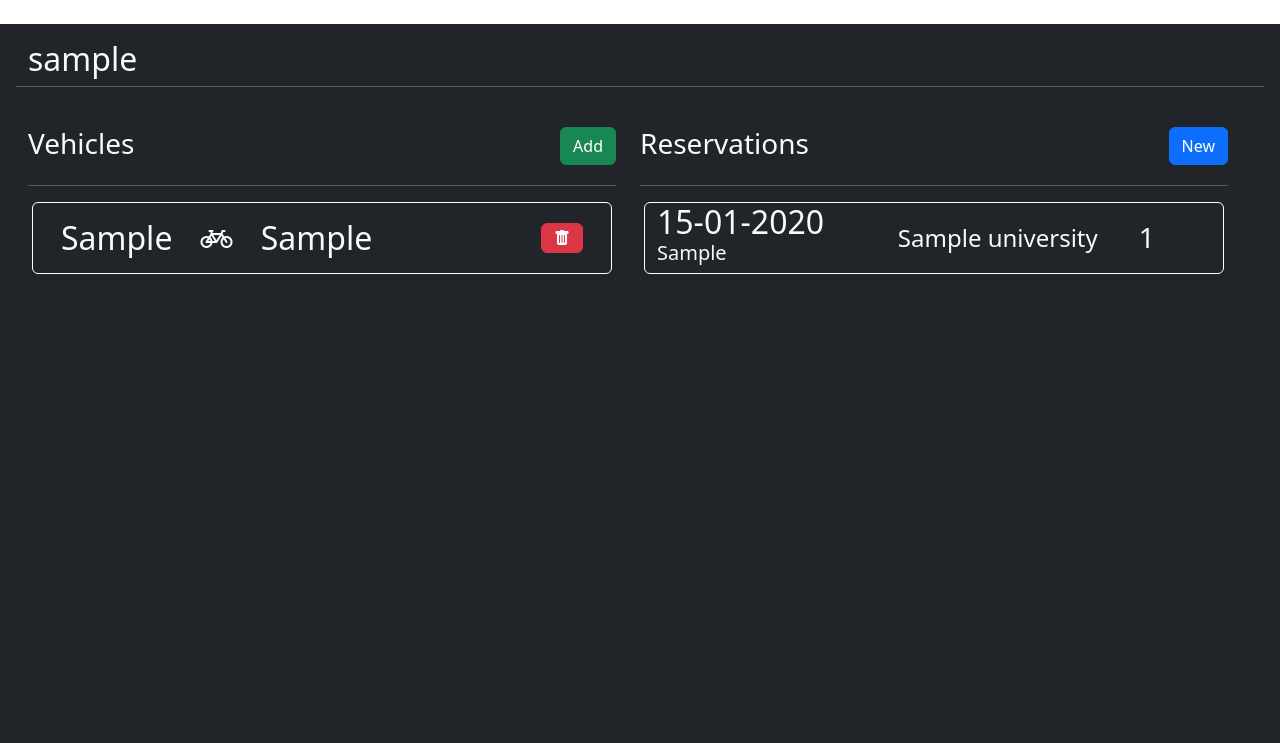
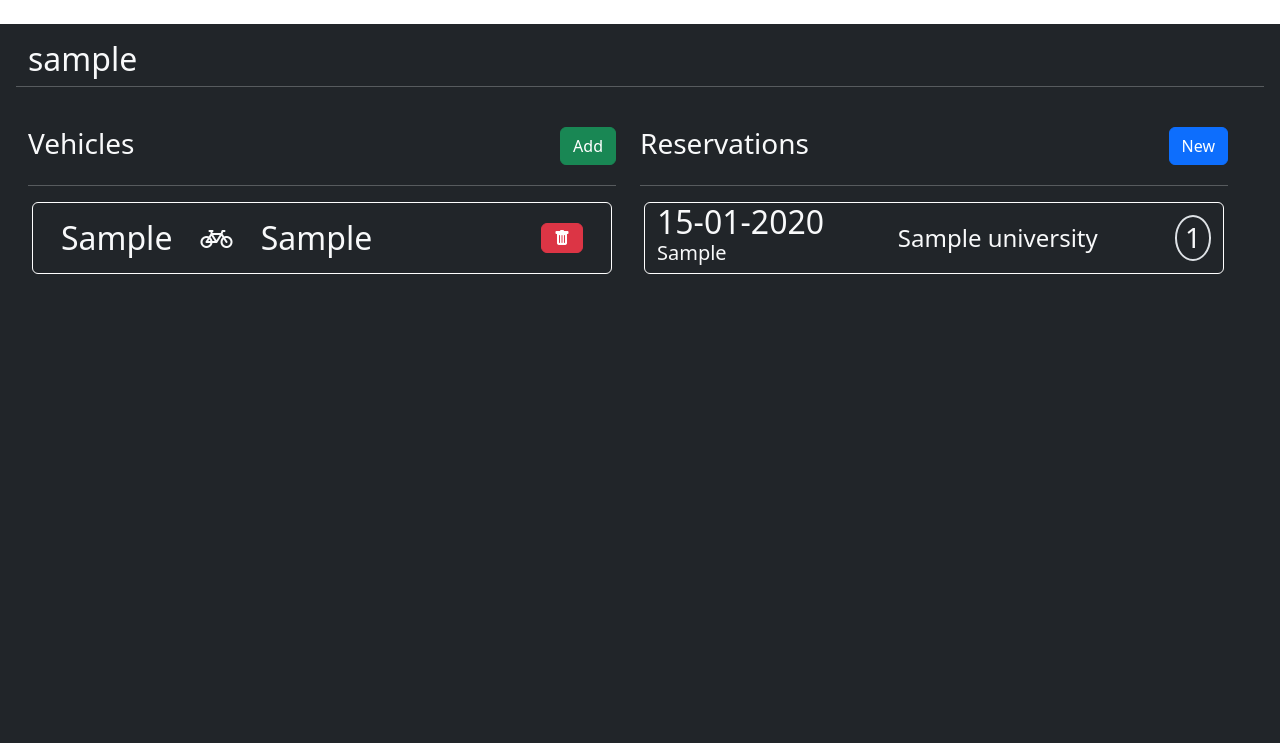
Before and after one commit to aleex0309/parKING, a Django app: page /dashboard/ in a window 1280 px wide. Shown: the top 743 px of the page. Run offline with Django 4.2, Linux system fonts and the light colour scheme; a user stored in the database is signed in; tables that the repository leaves empty hold one stand-in row (values such as "Sample post").

Commit message:
detailing

```diff
--- a/web/templates/web/dashboard.html
+++ b/web/templates/web/dashboard.html
@@ -83,8 +83,10 @@
                   {{reservation.parking_spot.parking.university}}
                 </h4>
               </div>
-              <div class="col-2">
-                <h3 class="d-inline">{{reservation.parking_spot}}</h3>
+              <div class="col-2" align="right">
+                <div class="border border-2 rounded-circle w-50 w-50 text-center">
+                  <h3 class="m-1">{{reservation.parking_spot}}</h3>
+                </div>
               </div>
             </div>
             {% endfor %}
```
